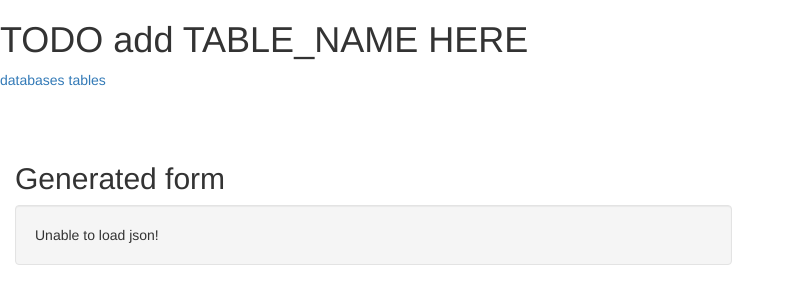
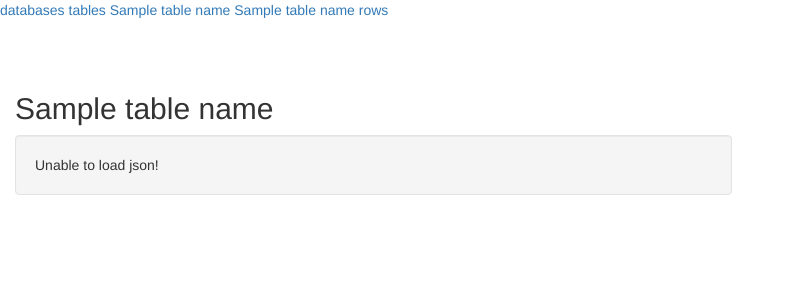
Before and after one commit to clach04/SQLshite, a Python web app: template sqlshite/web/templates/add_form.html in a window 1280 px wide. Shown: the top 304 px of the page, without its empty margins (0-795 px from the left). Run offline with Jinja, Linux system fonts and the light colour scheme; the template is opened without the code that fills it: most values are stand-ins (such as "Sample title", 1, 10 or a date in 2020).

Commit message:
Add template changes

```diff
--- a/sqlshite/web/templates/add_form.html
+++ b/sqlshite/web/templates/add_form.html
@@ -2,7 +2,7 @@
 <html>
 <head>
   <meta charset="utf-8" />
-  <title>Getting started with JSON Form</title>
+  <title>{{table_name}} - Add SQLshite</title>
   <link rel="stylesheet" type="text/css" href="/css/bootstrap.css" />
   <style>
       .jsonform-required > label:after {
@@ -19,11 +19,10 @@
   </style>
 </head>
 <body>
-  <h1>TODO add TABLE_NAME HERE</h1>
-  <a href="../../../">databases</a>  <a href="../../">tables</a></br>
-  <div id="res" class="alert"></div>
+    <a href="../../../../">databases</a>  <a href="../../../">tables</a>  <a href="../../">{{table_name}}</a>  <a href="../../rows/">{{table_name}} rows</a></br>
+    <div id="res" class="alert"></div>  <!-- TODO make red -->
         <div class="col-md-7">
-          <h2>Generated form</h2>
+          <h2>{{table_name}}</h2>
           <div id="result" class="well">(please wait)</div>
         </div>
 
@@ -37,7 +36,7 @@
         var loadExample = function (example) {
             $.ajax({
                 //url: 'examples/' + example + '.json',
-                url: '/d/memory/kitchen_sink/jsonform.json',
+                url: '../jsonform.json',  // uses relative path
                 dataType: 'text'
             }).done(function (json_string) {
                 if (console && console.log) {
```
